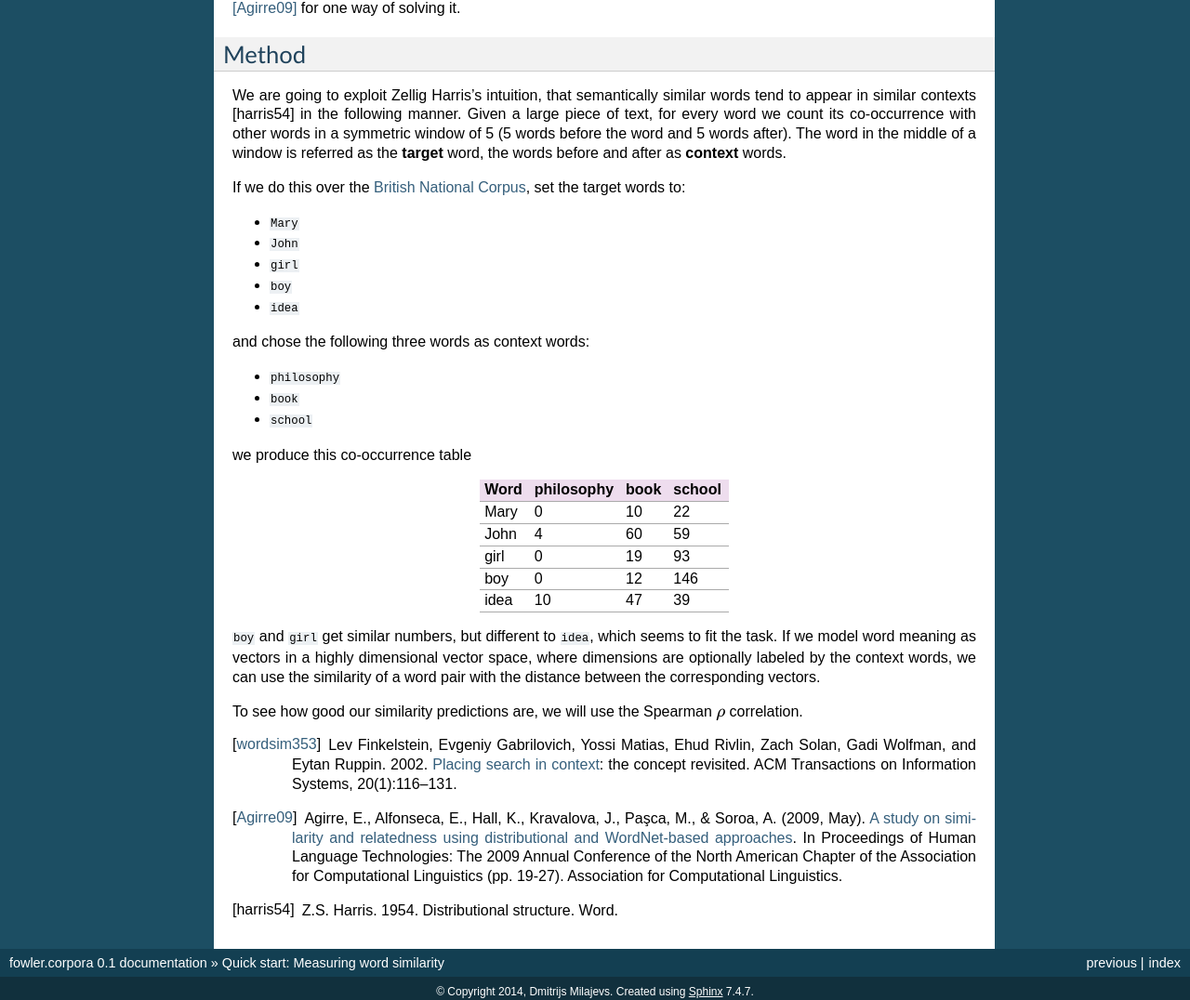
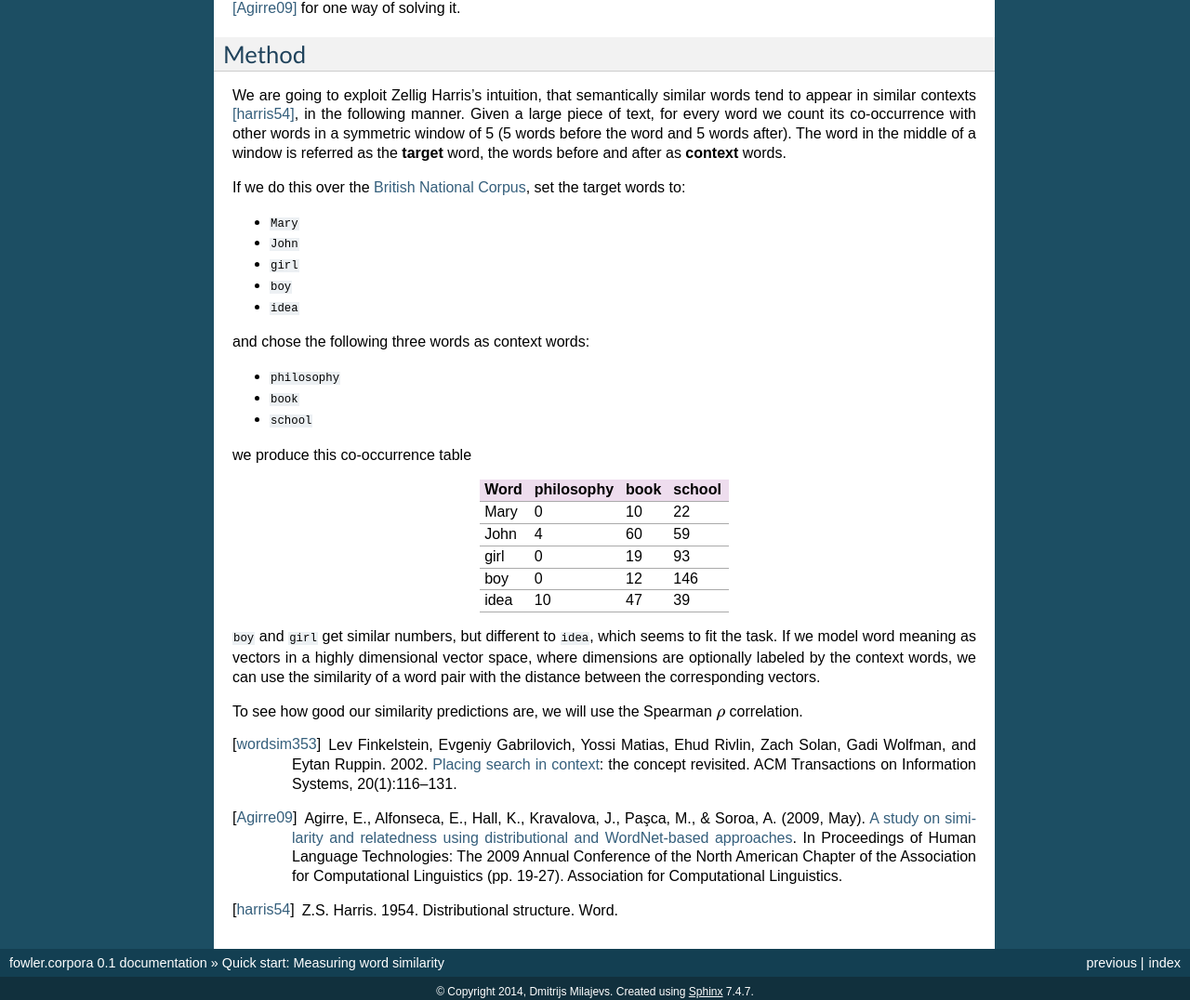
Before and after one commit to dimazest/fowler.corpora, a Sphinx documentation site: the page built from docs/quick_start.rst, in a window 1280 px wide. Shown: the part 465-1541 px from the top of the page at 93% size. Built offline with Sphinx 7.4.7, drawn with Linux system fonts in a browser that asks for light colours.

Commit message:
Fixing a reference

```diff
--- a/docs/quick_start.rst
+++ b/docs/quick_start.rst
@@ -32,7 +32,7 @@ Method
 ------
 
 We are going to exploit Zellig Harris's intuition, that semantically similar
-words tend to appear in similar contexts [harris54] in the following manner.
+words tend to appear in similar contexts [harris54]_, in the following manner.
 Given a large piece of text, for every word we count its co-occurrence with
 other words in a symmetric window of 5 (5 words before the word and 5 words
 after). The word in the middle of a window is referred as the **target** word,
```
